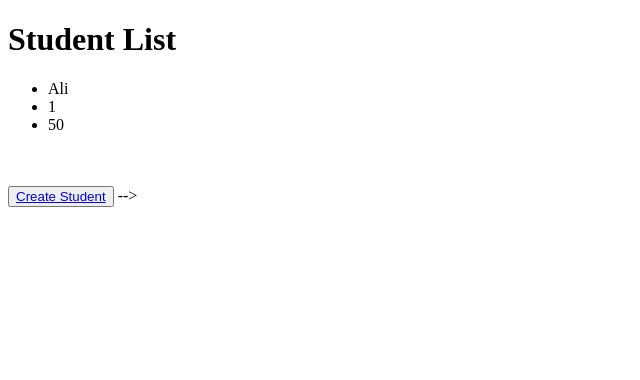
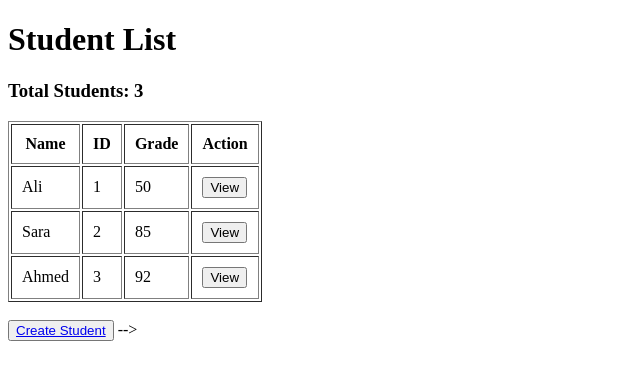
Before and after one commit to muzammiliqbalofficial/flask-practice, a Flask app: page / in a window 1280 px wide. Shown: the top 380 px of the page, without its empty margins (0-640 px from the left). Run offline with Flask 3, Linux system fonts and the light colour scheme.

Commit message:
Updated files

```diff
--- a/Class2/app.py
+++ b/Class2/app.py
@@ -2,7 +2,7 @@
 # python -m venv venv
 # pip list
 
-from flask import Flask, render_template, request, url_for, redirect   # <- added redirect
+from flask import Flask, render_template, request, url_for, redirect
 
 app = Flask(__name__)
 
@@ -11,29 +11,54 @@ Students = [
         'name': 'Ali',
         'id': '1',
         'grade': '50'
+    },
+    {
+        'name': 'Sara',
+        'id': '2',
+        'grade': '85'
+    },
+    {
+        'name': 'Ahmed',
+        'id': '3',
+        'grade': '92'
     }
 ]
 
 @app.route('/')
 def index():
-    return render_template('show.html', data=Students)
+    total_students = len(Students)  # Total count
+    return render_template('show.html', data=Students, total=total_students)
 
 @app.route("/create", methods=['GET', 'POST'])
 def create():
     if request.method == 'POST':
         name = request.form.get('name')
         id = request.form.get('id')
-        grade = request.form.get('grade')   # <- grade must match form name="grade"
+        grade = request.form.get('grade')
 
         Students.append({
             'name': name,
             'id': id,
             'grade': grade
         })
-        # return render_template('index.html', data=Students)
-        return redirect(url_for('index'))   # <- fixed redirect syntax
+        return redirect(url_for('index'))
     else:
         return render_template('form.html')
 
+# NEW ROUTE: Profile page
+@app.route('/profile/<student_id>')
+def profile(student_id):
+    # Find student by ID
+    student = None
+    for s in Students:
+        if s['id'] == student_id:
+            student = s
+            break
+
+    if student:
+        return render_template('profile.html', student=student)
+    else:
+        return "Student not found!", 404
+
 if __name__ == '__main__':
     app.run(debug=True)
--- a/Class2/templates/show.html
+++ b/Class2/templates/show.html
@@ -1,18 +1,35 @@
 {% extends "index.html"%}
 {% block content %}
-<h1>
-        Student List
-    </h1>
-    <ul>
-    {% for student in data %}
-       <li>{{student.name}}</li>
-       <li>{{student.id}}</li>
-       <li>{{student.grade}}</li>
-       <br>
-       <br>
-    {%endfor %}
-    </ul>
-    <button>
-        <a href="{{url_for('create')}}">Create Student</a>   <!-- fixed: url_for('show') -> create -->
-    </button>
+<h1>Student List</h1>
+<h3>Total Students: {{ total }}</h3>
+
+<table border="1" cellpadding="10">
+    <thead>
+        <tr>
+            <th>Name</th>
+            <th>ID</th>
+            <th>Grade</th>
+            <th>Action</th>
+        </tr>
+    </thead>
+    <tbody>
+        {% for student in data %}
+        <tr>
+            <td>{{ student.name }}</td>
+            <td>{{ student.id }}</td>
+            <td>{{ student.grade }}</td>
+            <td>
+                <a href="{{ url_for('profile', student_id=student.id) }}">
+                    <button>View</button>
+                </a>
+            </td>
+        </tr>
+        {% endfor %}
+    </tbody>
+</table>
+
+<br>
+<button>
+    <a href="{{url_for('create')}}">Create Student</a>
+</button>
 {% endblock %}
```
Also changed, not shown: Class2/templates/profile.html (added, +16 -0 lines).
